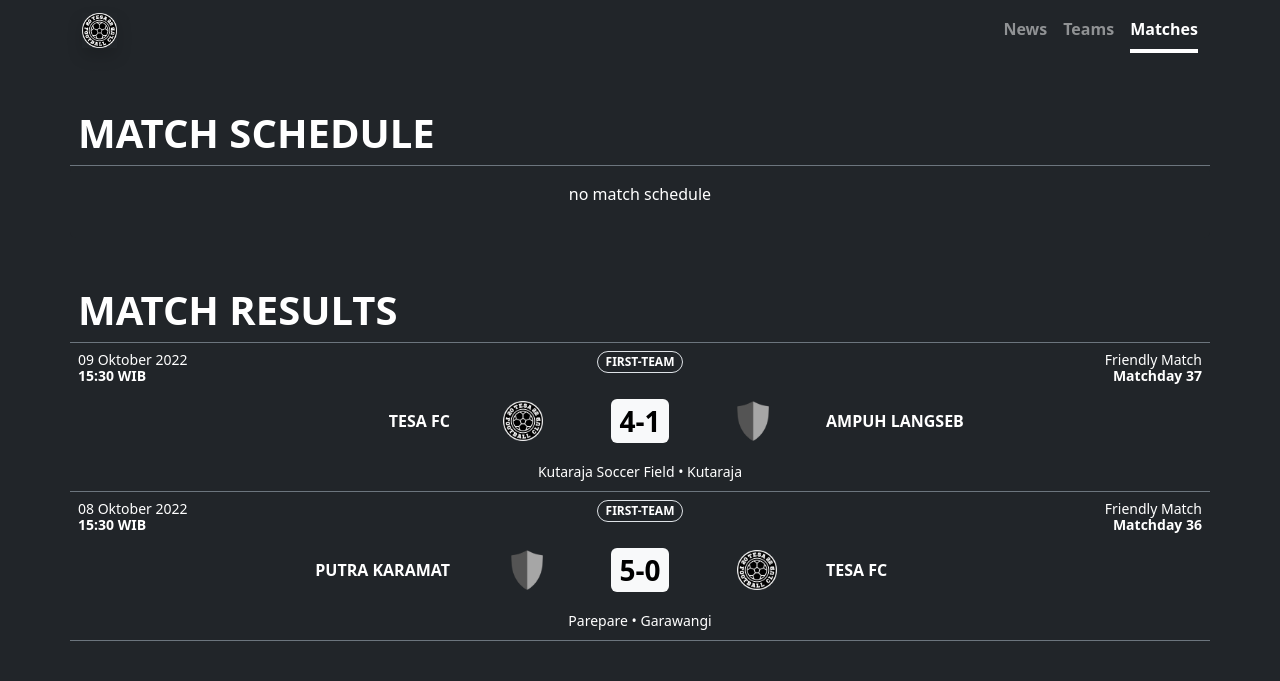
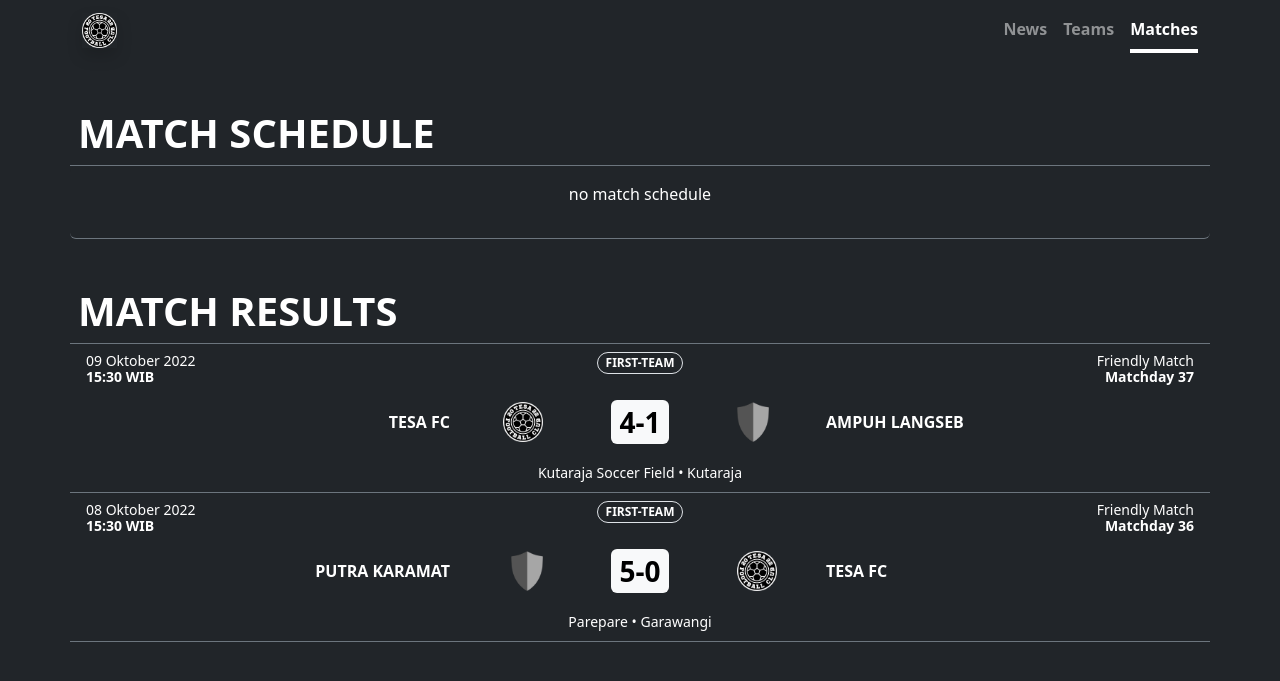
Before and after one commit to tesafc/tesafc.github.io, a Jekyll site: the page built from matches.html, in a window 1280 px wide. Shown: the top 681 px of the page. Built offline with Jekyll 4.4.1, drawn with Linux system fonts in a browser that asks for light colours.

Commit message:
Update matches.html

```diff
--- a/matches.html
+++ b/matches.html
@@ -12,7 +12,7 @@
       {% for match in schedules %}
       <div class="col">
         <div class="card text-bg-dark border-0 border-secondary border-bottom rounded-0 px-0">
-          <div class="row row-cols-3 g-1 card-header bg-transparent border-0 px-2">
+          <div class="row row-cols-3 g-1 card-header bg-transparent border-0 px-3">
             <div class="col">
               <p class="card-text text-start text-capitalize mb-0 lh-1"><small>{{ match.time }}</small></p>
               <p class="card-text text-start text-uppercase fw-bolder mb-0 lh-1"><small>{{ match.kick-off }}</small></p>
@@ -49,7 +49,7 @@
       </div>
       {% endfor %}
       {% if match-count == 0 %}
-      <div class="card text-bg-dark border-0 border bottom border-secondary px-0">
+      <div class="card text-bg-dark border-0 border-bottom border-secondary px-0">
         <div class="card-body d-flex justify-content-center align-items-center">
           <p class="">no match schedule</p>
         </div>
@@ -65,7 +65,7 @@
       {% for match in results reversed %}
       <div class="col">
         <div class="card text-bg-dark border-0 border-secondary border-bottom rounded-0 px-0">
-          <div class="row row-cols-3 g-1 card-header d-flex justify-content-between bg-transparent border-0 px-2">
+          <div class="row row-cols-3 g-1 card-header d-flex justify-content-between bg-transparent border-0 px-3">
             <div class="col">
               <p class="card-text text-start text-capitalize mb-0 lh-1"><small>{{ match.time }}</small></p>
               <p class="card-text text-start text-uppercase fw-bolder mb-0 lh-1"><small>{{ match.kick-off }}</small></p>
```
